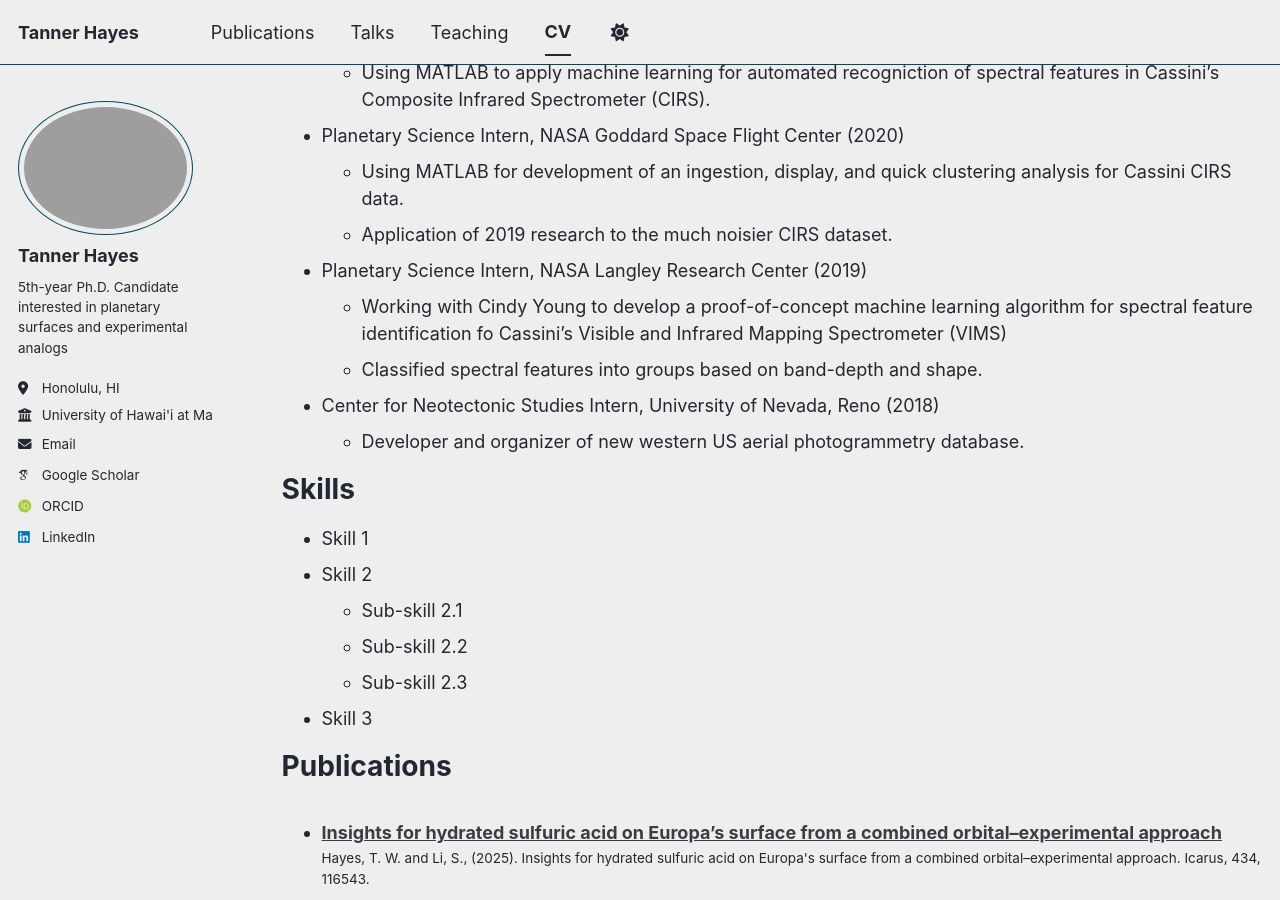
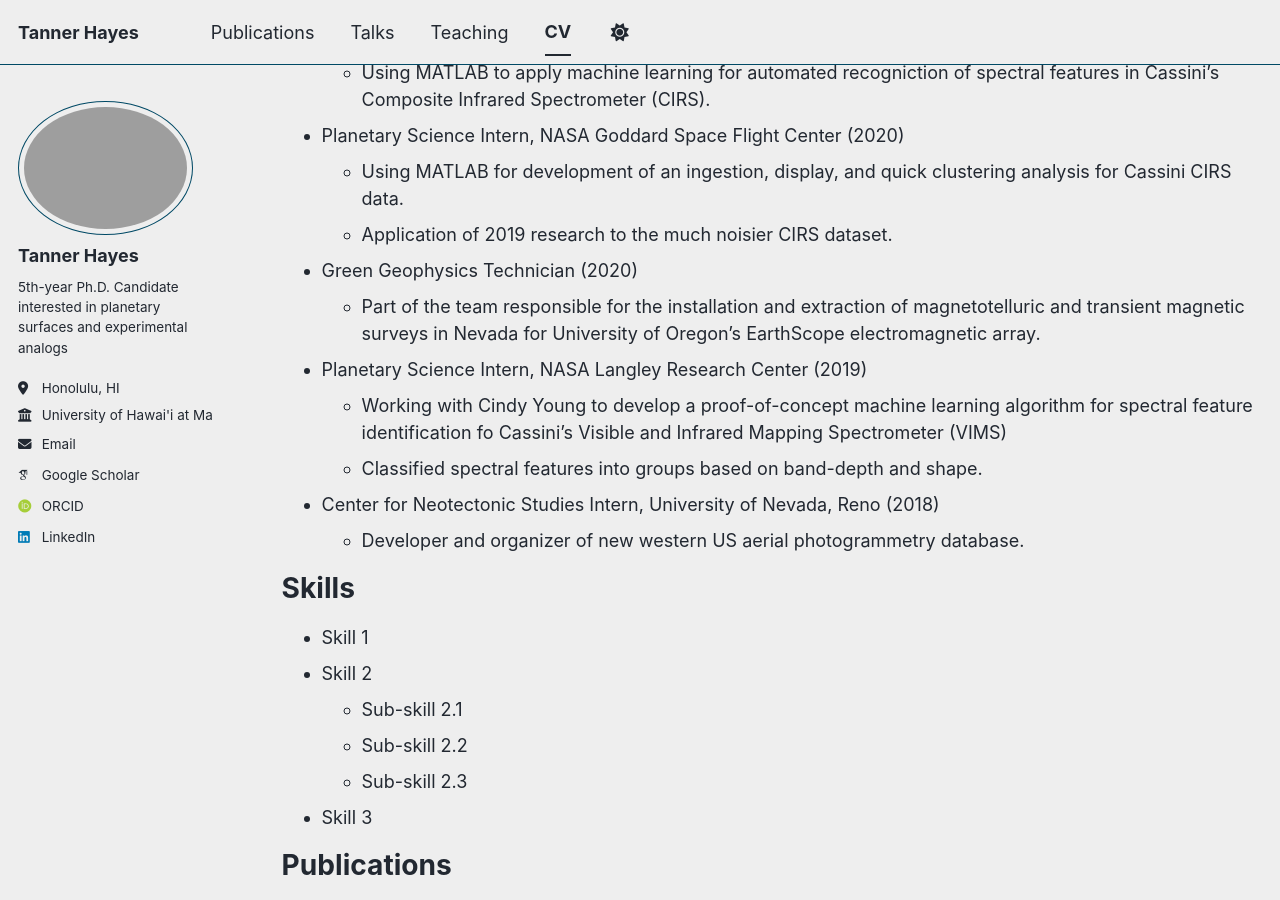
Before and after one commit to th-blip12/twhayes, a Jekyll site: the page built from _pages/cv.md, in a window 1280 px wide and 900 px high, scrolled down 755 px. Built offline with Jekyll 4.4.1, drawn with Linux system fonts in a browser that asks for light colours; some web fonts are replaced; a script bundle is joined from its source files by our own code; library files that are not in the unit come from our copies.

Commit message:
Update cv.md

```diff
--- a/_pages/cv.md
+++ b/_pages/cv.md
@@ -32,6 +32,9 @@
 * Planetary Science Intern, NASA Goddard Space Flight Center (2020)
   * Using MATLAB for development of an ingestion, display, and quick clustering analysis for Cassini CIRS data.
   * Application of 2019 research to the much noisier CIRS dataset.
+
+* Green Geophysics Technician (2020)
+   * Part of the team responsible for the installation and extraction of magnetotelluric and transient magnetic surveys in Nevada for University of Oregon’s EarthScope electromagnetic array.
 
 * Planetary Science Intern, NASA Langley Research Center (2019)
   * Working with Cindy Young to develop a proof-of-concept machine learning algorithm for spectral feature identification fo Cassini's Visible and Infrared Mapping Spectrometer (VIMS)
```
